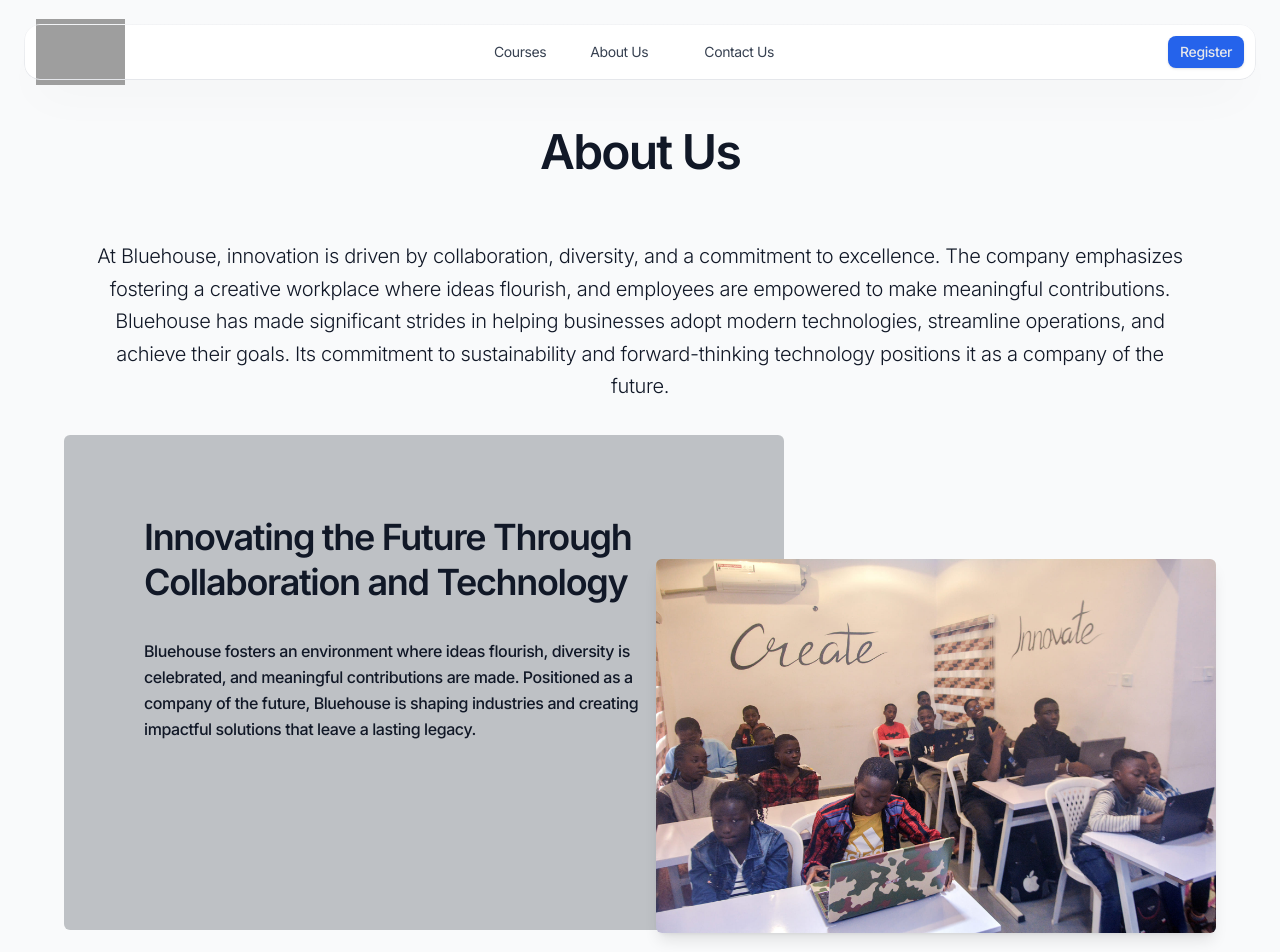
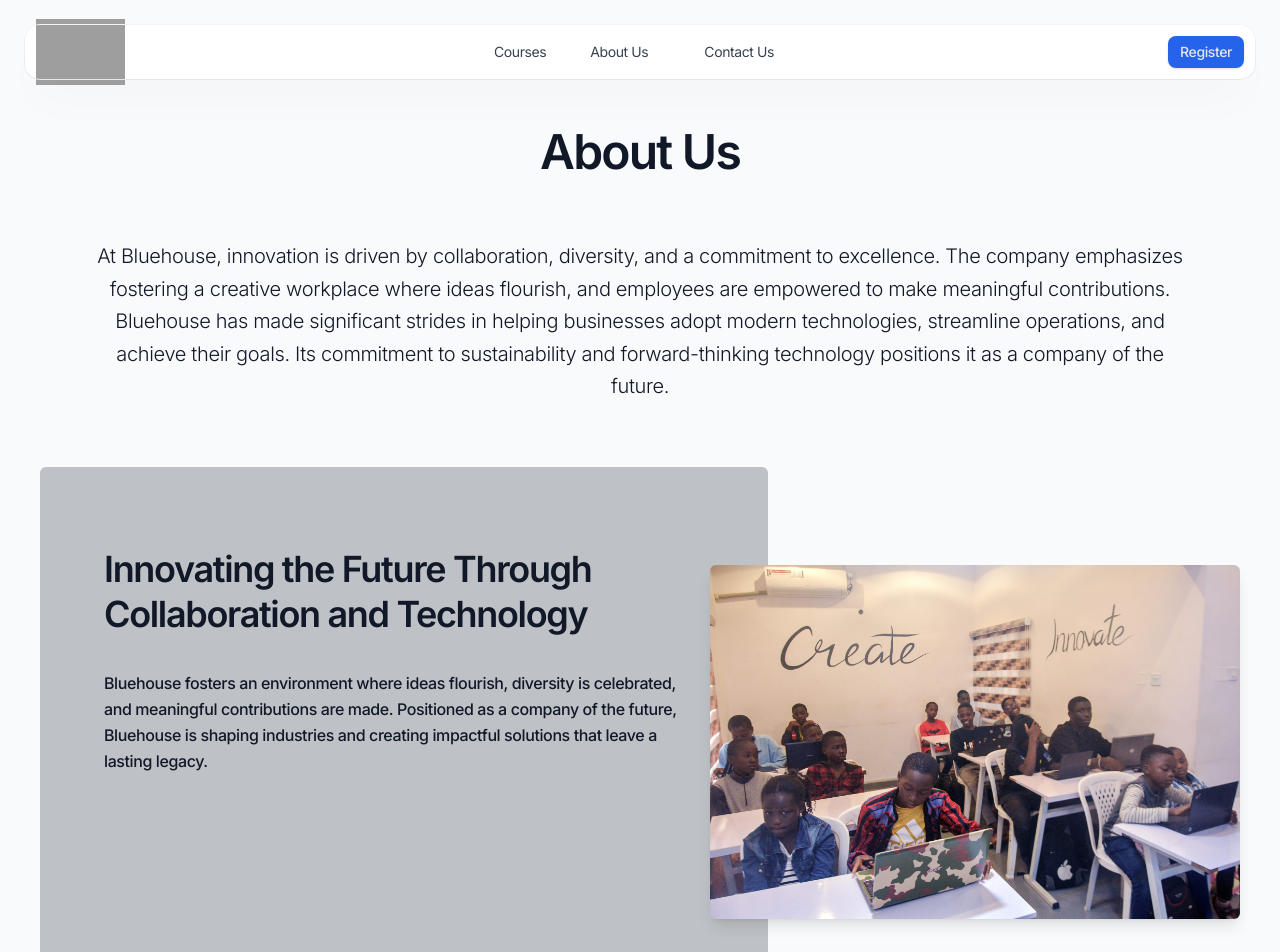
Before and after one commit to bluehouseng/bluehouse-website-v2, a Next.js app: page /about in a window 1280 px wide. Shown: the top 952 px of the page. Built offline with nearby package versions, Linux system fonts and the light colour scheme; grey boxes are pictures that could not be loaded.

Commit message:
worked on the about page

```diff
--- a/app/(default)/about/page.tsx
+++ b/app/(default)/about/page.tsx
@@ -18,9 +18,9 @@
           forward-thinking technology positions it as a company of the future.
         </p>
       </div>
-      <div className="flex -space-x-32 flex-col-reverse md:flex-row md:items-center px-4 md:px-16  space-y-8 md:space-y-0">
+      <div className="flex mx-10 -space-x-32 flex-col-reverse md:flex-row md:items-center ">
   {/* Text Section */}
-  <div className="flex-1  bg-gray-900/25 mb-8 h-auto md:h-[495px] rounded-md p-8 md:p-20 md:w-1/2">
+  <div className="flex-1 px-4 md:px-16  space-y-8 md:space-y-0 my-8 bg-gray-900/25 mb-8 h-auto md:h-[495px] rounded-md p-8 md:p-20 md:w-1/2">
     <h1 className="text-3xl md:text-4xl font-semibold mb-6 md:mb-8">
       Innovating the Future Through Collaboration and Technology
     </h1>
@@ -33,12 +33,12 @@
   </div>
 
   {/* Image Section */}
-  <div className="flex-1 flex justify-center md:justify-end md:pt-24 md:w-1/2">
+  <div className="flex-1 item-center mt-[-40] mb-10 z-10 flex justify-center md:justify-end md:pt-24 md:w-1/2">
     <Image
       src={aboutImage}
       alt="Descriptive Alt Text"
-      width={600}
-      height={500}
+      width={530}
+      height={750}
       className="rounded-md shadow-lg"
     />
   </div>
--- a/package.json
+++ b/package.json
@@ -24,7 +24,7 @@
     "aos": "^3.0.0-beta.6",
     "date-fns": "^4.1.0",
     "framer-motion": "^12.0.3",
-    "next": "15.0.4",
+    "next": "^15.0.4",
     "next-mdx-remote": "^5.0.0",
     "react": "19.0.0",
     "react-dom": "19.0.0",
```
Also changed, not shown: 1 other file (tests, documents, lock files or other folders).
